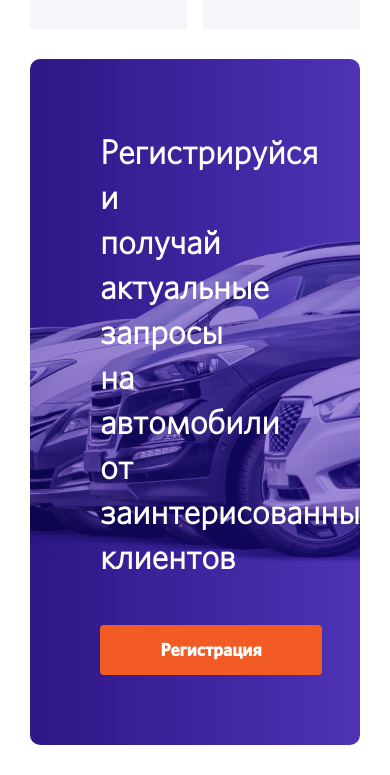
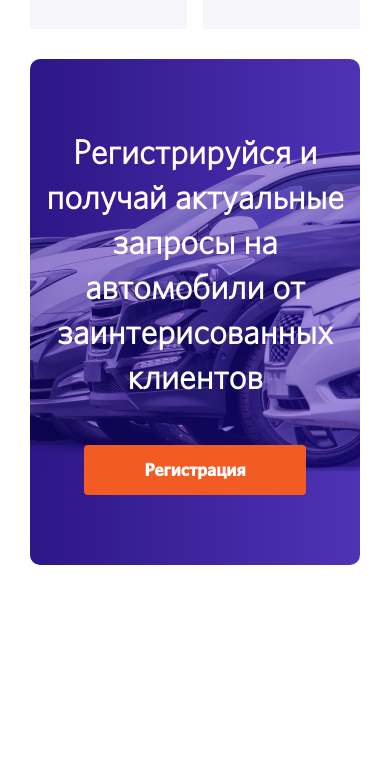
Before and after one commit to Serhiog/test-car, a plain HTML site: page index.html in a window 390 px wide. Shown: the part 2719-3494 px from the top of the page. After the commit the page ends 3314 px from the top, so only its background shows below. Drawn offline with Linux system fonts and the light colour scheme.

Commit message:
Улучшение

```diff
--- a/blocks/_form.scss
+++ b/blocks/_form.scss
@@ -3,24 +3,35 @@
     border-radius: 10px;
 
     &__inner {
-        background-image: url("img/cars.png");
-        background-repeat: no-repeat;
+        background-image   : url("img/cars.png");
+        background-repeat  : no-repeat;
         background-position: right;
     }
 
     &__content-inner {
-        padding-left: 70px;
-        padding-top: 70px;
+        padding-left  : 70px;
+        padding-top   : 70px;
         padding-bottom: 70px;
+        @media (max-width:1260px) {
+            text-align: center;
+            padding-left  :0 ;
+        }
     }
 
     &__title {
-        font-family: $light;
-        font-weight: 600;
-        font-size  : 34px;
-        line-height: 45px;
-        color      : #FFFFFF;
+        font-family  : $light;
+        font-weight  : 600;
+        font-size    : 34px;
+        line-height  : 45px;
+        color        : #FFFFFF;
         margin-bottom: 46px;
-        max-width: 570 / 1200 * 100%;
+        max-width    : 570 / 1200 * 100%;
+
+        @media (max-width:1260px) {
+            text-align: center;
+            max-width : 100%;
+        }
     }
+
+    &__btn {}
 }
```
Also changed, not shown: style.css, 1 other file.
